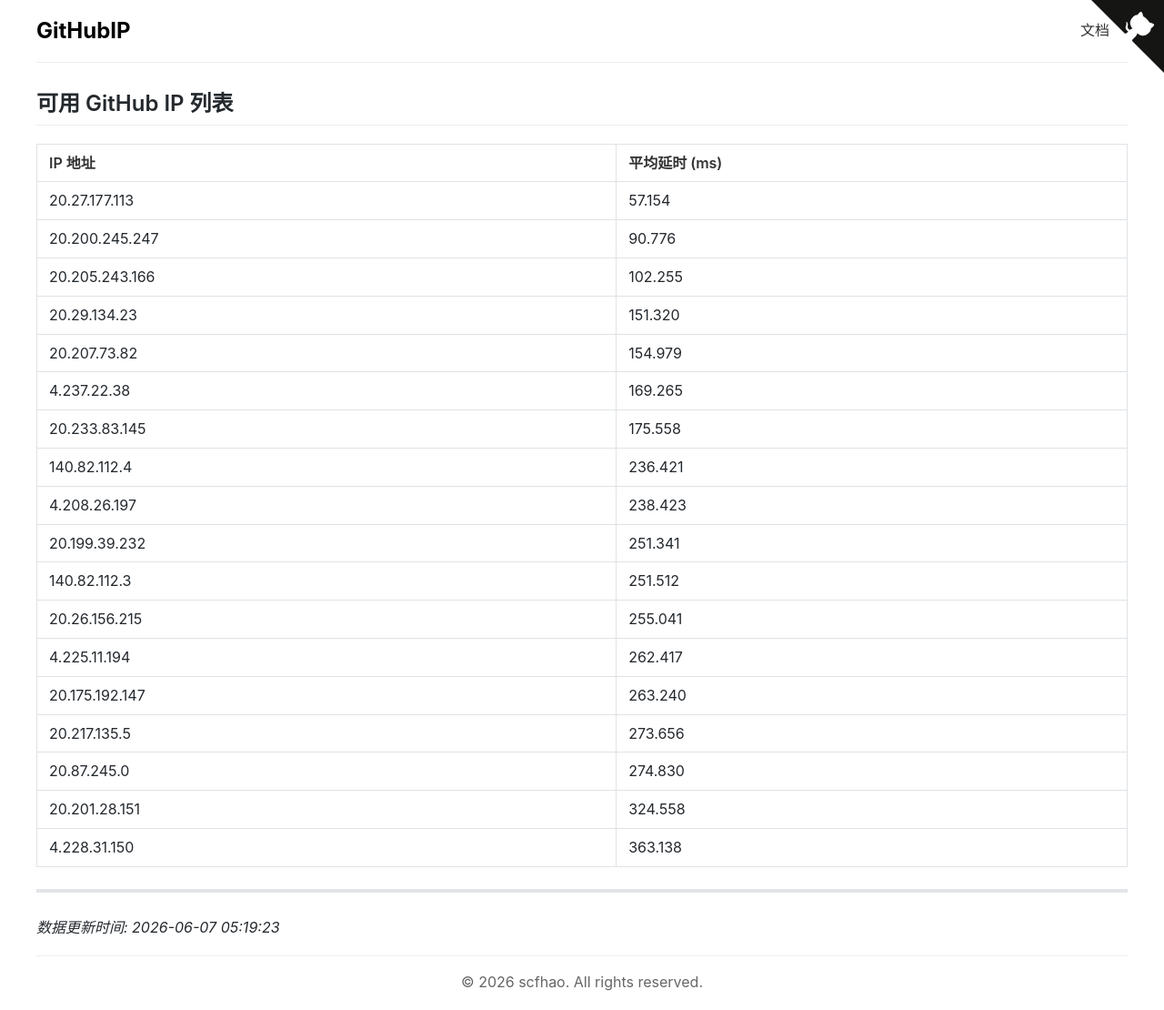
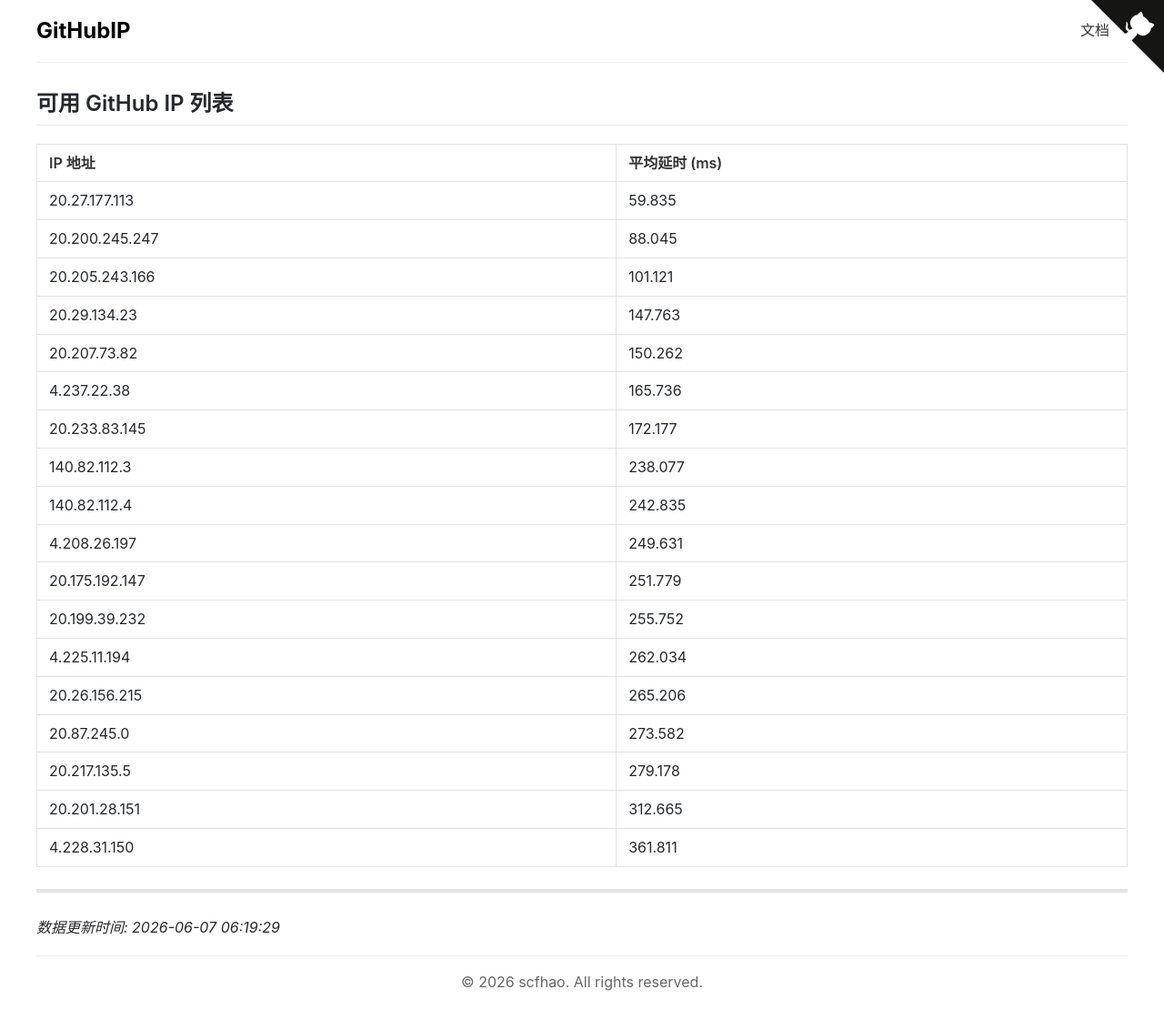
Before and after one commit to scfhao/GitHubIP, a Jekyll site: the page built from index.md, in a window 1280 px wide. Shown: the whole page at 91% size. Built offline with Jekyll 4.4.1, drawn with Linux system fonts in a browser that asks for light colours.

Commit message:
自动脚本执行 - 2026-06-07 06:19:29

```diff
--- a/index.md
+++ b/index.md
@@ -1,32 +1,32 @@
 ---
 layout: home
 title: GitHub IP 列表
-date: 2026-06-07 05:19:23
+date: 2026-06-07 06:19:29
 ---
 
 ## 可用 GitHub IP 列表
 
 | IP 地址 | 平均延时 (ms) |
 |---------|--------------|
-| 20.27.177.113 | 57.154 |
-| 20.200.245.247 | 90.776 |
-| 20.205.243.166 | 102.255 |
-| 20.29.134.23 | 151.320 |
-| 20.207.73.82 | 154.979 |
-| 4.237.22.38 | 169.265 |
-| 20.233.83.145 | 175.558 |
-| 140.82.112.4 | 236.421 |
-| 4.208.26.197 | 238.423 |
-| 20.199.39.232 | 251.341 |
-| 140.82.112.3 | 251.512 |
-| 20.26.156.215 | 255.041 |
-| 4.225.11.194 | 262.417 |
-| 20.175.192.147 | 263.240 |
-| 20.217.135.5 | 273.656 |
-| 20.87.245.0 | 274.830 |
-| 20.201.28.151 | 324.558 |
-| 4.228.31.150 | 363.138 |
+| 20.27.177.113 | 59.835 |
+| 20.200.245.247 | 88.045 |
+| 20.205.243.166 | 101.121 |
+| 20.29.134.23 | 147.763 |
+| 20.207.73.82 | 150.262 |
+| 4.237.22.38 | 165.736 |
+| 20.233.83.145 | 172.177 |
+| 140.82.112.3 | 238.077 |
+| 140.82.112.4 | 242.835 |
+| 4.208.26.197 | 249.631 |
+| 20.175.192.147 | 251.779 |
+| 20.199.39.232 | 255.752 |
+| 4.225.11.194 | 262.034 |
+| 20.26.156.215 | 265.206 |
+| 20.87.245.0 | 273.582 |
+| 20.217.135.5 | 279.178 |
+| 20.201.28.151 | 312.665 |
+| 4.228.31.150 | 361.811 |
 
 ---
 
-*数据更新时间: 2026-06-07 05:19:23*
+*数据更新时间: 2026-06-07 06:19:29*
```
